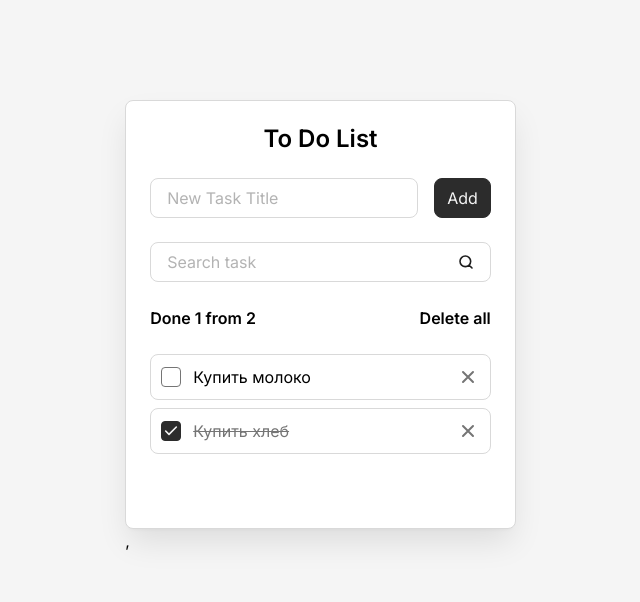
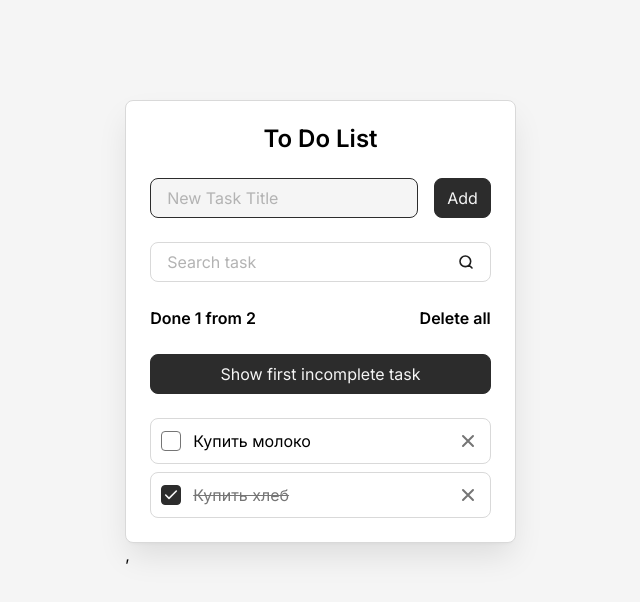
Before and after one commit to existmodel/todo-react, a React (Vite) app: page / in a window 1280 px wide. Shown: the top 602 px of the page, without its empty margins (312-952 px from the left). Built offline with nearby package versions, Linux system fonts and the light colour scheme.

Commit message:
feat: add focus and scroll interactions via useRef

```diff
--- a/src/components/AddTaskForm.jsx
+++ b/src/components/AddTaskForm.jsx
@@ -2,7 +2,7 @@
 import Button from "./Button";
 
 const AddTaskForm = (props) => {
-  const { addTask, newTaskTitle, setNewTaskTitle } = props;
+  const { addTask, newTaskTitle, setNewTaskTitle, newTaskInputRef } = props;
 
   const onSubmit = (event) => {
     event.preventDefault();
@@ -16,6 +16,7 @@
         id="new-task"
         value={newTaskTitle}
         onInput={(event) => setNewTaskTitle(event.target.value)}
+        ref={newTaskInputRef}
       />
       {/*Add попадает в children*/}
       <Button type="submit">Add</Button>
--- a/src/components/Button.jsx
+++ b/src/components/Button.jsx
@@ -1,7 +1,7 @@
 const Button = (props) => {
-  const { className = "", type = "button", children } = props;
+  const { className = "", type = "button", children, onClick } = props;
   return (
-    <button className={`button ${className}`} type={type}>
+    <button className={`button ${className}`} type={type} onClick={onClick}>
       {children}
     </button>
   );
--- a/src/components/Field.jsx
+++ b/src/components/Field.jsx
@@ -1,5 +1,13 @@
 const Field = (props) => {
-  const { className = "", id, label, type = "text", value, onInput } = props;
+  const {
+    className = "",
+    id,
+    label,
+    type = "text",
+    value,
+    onInput,
+    ref,
+  } = props;
   return (
     <div className={`field ${className}`}>
       <label className="field__label" htmlFor={id}>
@@ -13,6 +21,7 @@
         value={value}
         type={type}
         onInput={onInput}
+        ref={ref}
       />
     </div>
   );
--- a/src/components/ToDo.jsx
+++ b/src/components/ToDo.jsx
@@ -1,8 +1,9 @@
-import { useState, useEffect } from "react";
+import { useState, useEffect, useRef } from "react";
 import AddTaskForm from "./AddTaskForm";
 import SearchTaskForm from "./SearchTaskForm";
 import ToDoInfo from "./ToDoInfo";
 import ToDoList from "./ToDoList";
+import Button from "./Button";
 
 const ToDo = () => {
   const [tasks, setTasks] = useState(() => {
@@ -20,6 +21,10 @@
 
   const [newTaskTitle, setNewTaskTitle] = useState("");
   const [searchQuery, setSearchQuery] = useState("");
+
+  const newTaskInputRef = useRef(null);
+  const firstIncompleteTaskRef = useRef(null);
+  const firstIncompleteTaskId = tasks.find(({ isDone }) => !isDone)?.id; //находим 1 невыполненную задачу(во время рендера только один эдемент получит ref и реакт присвоит ссылку)
 
   const deleteAllTasks = () => {
     const isConfirmed = confirm("Are you sure?");
@@ -55,13 +60,27 @@
       };
       setTasks([...tasks, newTask]);
       setNewTaskTitle(""); //"" чтобы очистить поле ввода (инпут)
+
       setSearchQuery(""); //сброс поиска
+      newTaskInputRef.current.focus();
     }
   };
 
   useEffect(() => {
     localStorage.setItem("tasks", JSON.stringify(tasks)); //делаем каждый раз когда список задач меняется и при первом рендере
   }, [tasks]); //следим за изменениями в tasks
+
+  useEffect(() => {
+    newTaskInputRef.current.focus();
+  }, []);
+
+  //   СЧЕТЧИК
+  //   const renderCount = useRef(0);
+
+  //   useEffect(() => {
+  //     renderCount.current++;
+  //     console.log(`Component TODO  rendered ${renderCount.current} counts`); //чтобы реагировать на каждый рендер не ставим второй аргумент (массив)
+  //   });
 
   const clearSearchQuery = searchQuery.trim().toLowerCase();
   //ФИЛЬТРАЦИЯ ЗАДАЧ ПО ВВОДУ ИЗ ПОИСКА
@@ -79,6 +98,7 @@
         addTask={addTask}
         newTaskTitle={newTaskTitle}
         setNewTaskTitle={setNewTaskTitle}
+        newTaskInputRef={newTaskInputRef}
       />
       <SearchTaskForm
         searchQuery={searchQuery}
@@ -98,11 +118,21 @@
         done={tasks.filter(({ isDone }) => isDone).length} //фильтрует задачи на выполненность если isDone true то попадает в массив и длина массива и есть число
         onDeleteAllButtonClick={deleteAllTasks}
       />
+
+      <Button
+        onClick={() =>
+          firstIncompleteTaskRef.current?.scrollIntoView({ behavior: "smooth" })
+        }
+      >
+        Show first incomplete task
+      </Button>
       <ToDoList
         tasks={tasks}
         filteredTasks={filteredTasks}
         onDeleteTaskButtonClick={deleteTask}
         onTaskCompleteChange={toggleTaskComplete}
+        firstIncompleteTaskRef={firstIncompleteTaskRef}
+        firstIncompleteTaskId={firstIncompleteTaskId}
       />
     </div>
   );
--- a/src/components/ToDoItem.jsx
+++ b/src/components/ToDoItem.jsx
@@ -4,11 +4,12 @@
     id,
     title,
     isDone,
+    ref,
     onDeleteTaskButtonClick,
     onTaskCompleteChange,
   } = props;
   return (
-    <li className={`todo-item ${className}`}>
+    <li className={`todo-item ${className}`} ref={ref}>
       <input
         className="todo-item__checkbox"
         id={id}
--- a/src/components/ToDoList.jsx
+++ b/src/components/ToDoList.jsx
@@ -6,6 +6,8 @@
     onDeleteTaskButtonClick,
     onTaskCompleteChange,
     filteredTasks,
+    firstIncompleteTaskRef,
+    firstIncompleteTaskId,
   } = props;
 
   const hasTasks = tasks.length > 0;
@@ -35,6 +37,9 @@
         <ToDoItem
           className="todo__item"
           key={task.id}
+          ref={
+            task.id === firstIncompleteTaskId ? firstIncompleteTaskRef : null
+          }
           onDeleteTaskButtonClick={onDeleteTaskButtonClick}
           onTaskCompleteChange={onTaskCompleteChange}
           {...task}
```
